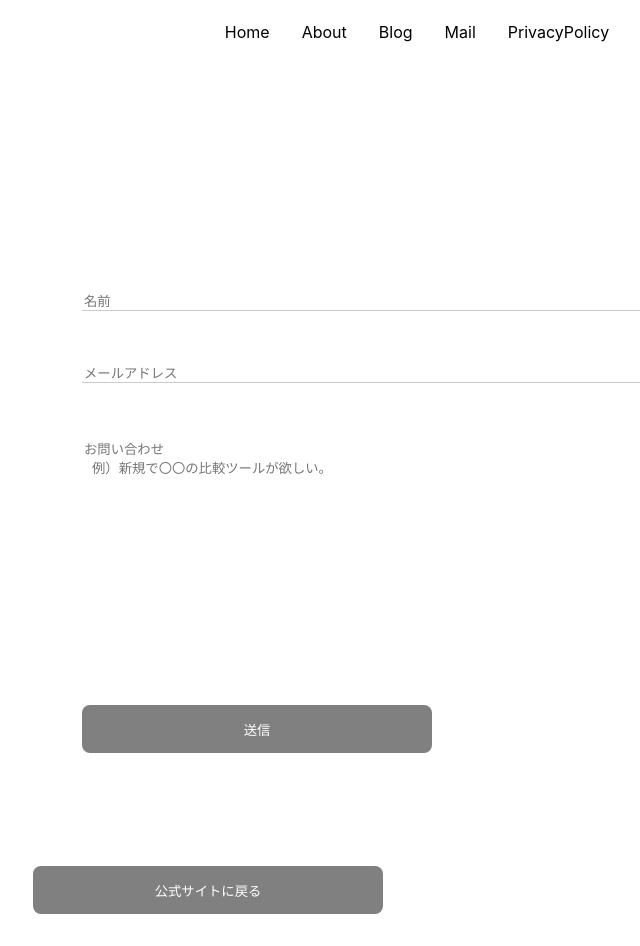
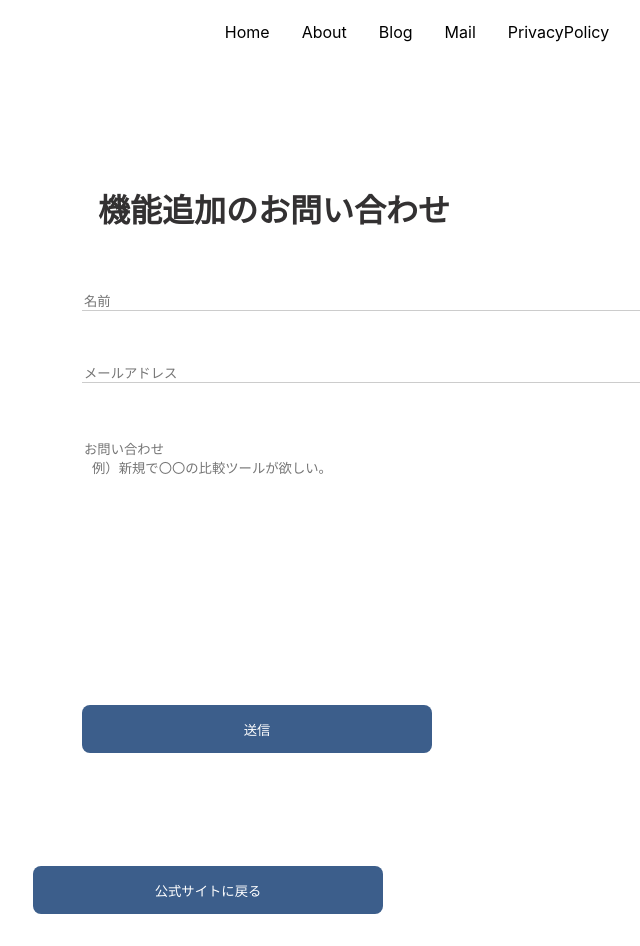
Before and after one commit to mitsu0428/csv-hikakun-prod, a Next.js app: page /mail in a window 1280 px wide. Shown: the whole page, without its empty margins (223-863 px from the left). Built offline with nearby package versions, Linux system fonts and the light colour scheme.

Commit message:
fix: buttonカラーの変更

```diff
--- a/src/pages/index.tsx
+++ b/src/pages/index.tsx
@@ -108,12 +108,12 @@ const BasicButton = styled.button`
   font-weight: bold;
   text-decoration: none;
   color: #fff;
-  background-color: #eea9a9;
+  background-color: #3c5e8b;
   border: none;
   border-radius: 0.5rem;
   transition: 0.2s;
 
   &:hover {
-    background-color: #ff6f91;
+    background-color: #557ea7;
   }
 `;
--- a/src/pages/mail.tsx
+++ b/src/pages/mail.tsx
@@ -167,7 +167,7 @@ const ContactSubTitle = styled.h2`
   padding: 1.5rem 1rem;
   margin: 0;
   font-size: 2rem;
-  color: #fff;
+  color: #333132;
   font-weight: bold;
 `;
 
@@ -218,12 +218,12 @@ const BasicButton = styled.button`
   margin: 1rem 0;
   text-decoration: none;
   color: white;
-  background-color: gray;
+  background-color: #3c5e8b;
   border: none;
   border-radius: 0.5rem;
   transition: 0.4s;
   cursor: pointer;
   :hover {
-    background-color: #cc5757;
+    background-color: #557ea7;
   }
 `;
```
